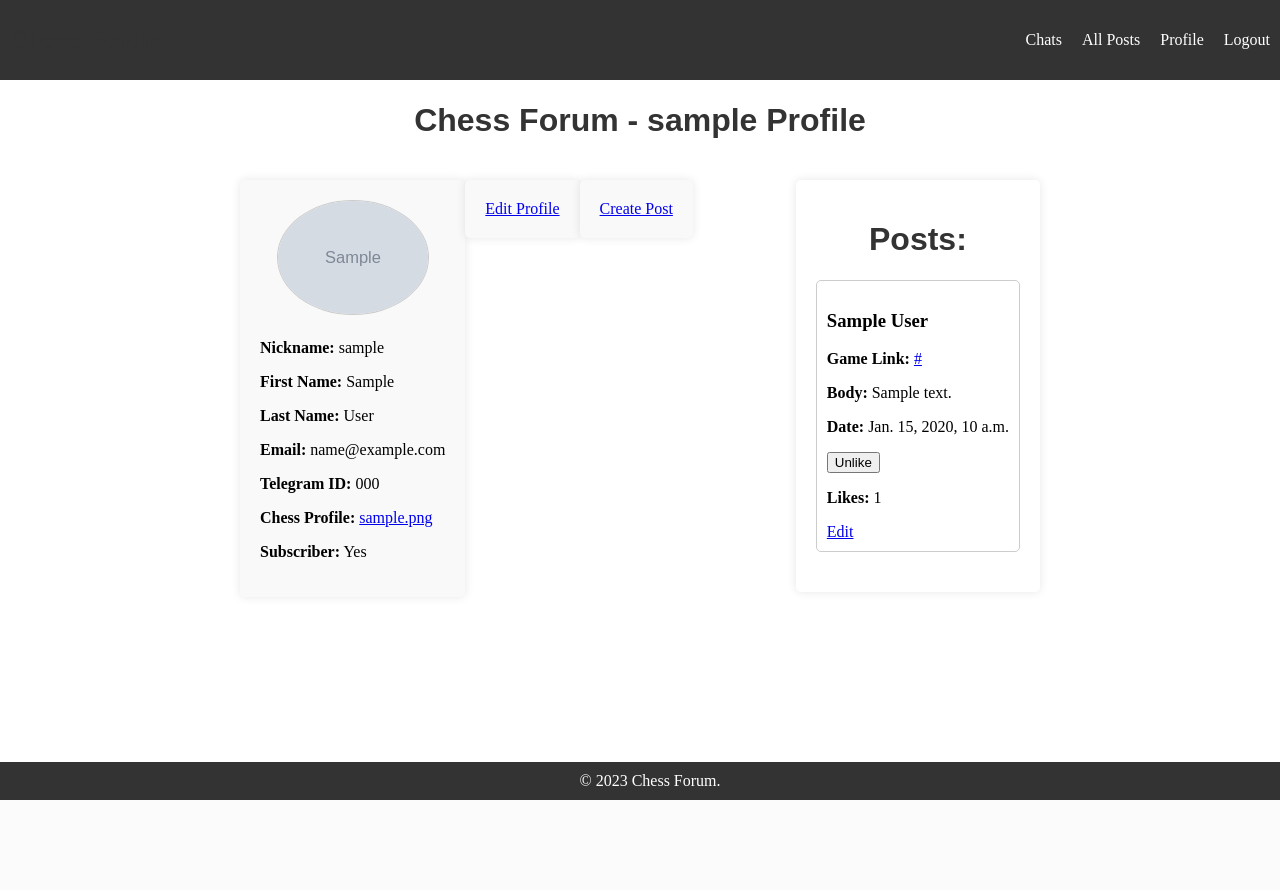
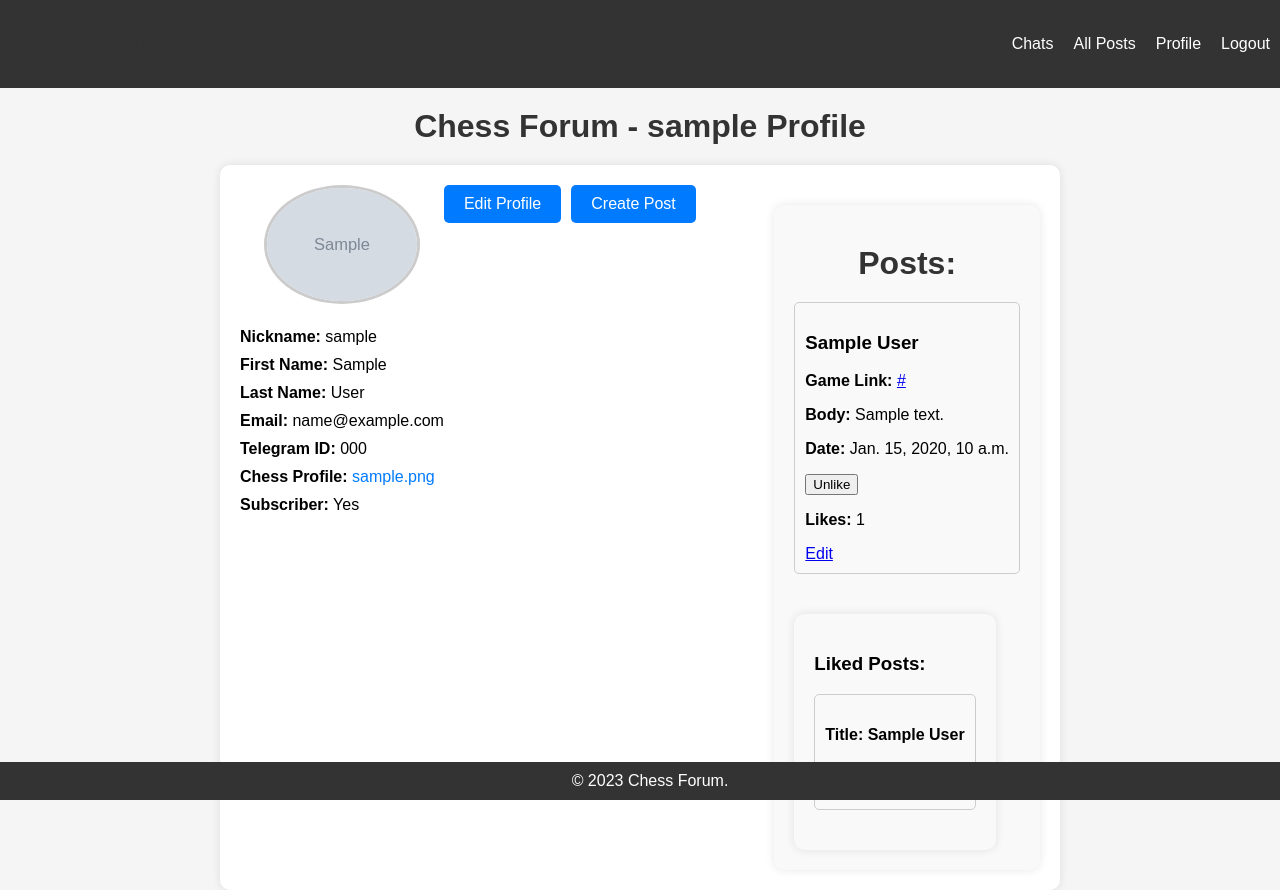
Before and after one commit to YuriiDorosh/chess-forum, a Django app: page /users/profile/00000000-0000-0000-0000-000000000001 in a window 1280 px wide. Before the commit the page ends 800 px from the top, so only its background shows below. Run offline with Django 4.2, Linux system fonts and the light colour scheme; a user stored in the database is signed in; tables that the repository leaves empty hold one stand-in row (values such as "Sample post"); grey boxes marked "Sample" are stand-in pictures.

Commit message:
UPDATE: profile template(liked posts)

```diff
--- a/src/apps/core/templates/users/profile.html
+++ b/src/apps/core/templates/users/profile.html
@@ -2,23 +2,26 @@
 {% load custom_filters %}
 {% block content %}
 <style>
+    body {
+        font-family: Arial, sans-serif;
+        background-color: #f5f5f5;
+        margin: 0;
+        padding: 0;
+    }
+
     h1 {
         text-align: center;
-        font-family: Arial, sans-serif;
         color: #333;
+        margin: 20px 0;
     }
 
     .profile-container {
         max-width: 800px;
         margin: 0 auto;
+        background-color: #fff;
+        box-shadow: 0 0 10px rgba(0, 0, 0, 0.1);
+        border-radius: 10px;
         padding: 20px;
-    }
-
-    .profile-info {
-        background-color: #f9f9f9;
-        padding: 20px;
-        border-radius: 5px;
-        box-shadow: 0 0 10px rgba(0, 0, 0, 0.1);
     }
 
     .profile-avatar {
@@ -29,15 +32,50 @@
     .profile-avatar img {
         max-width: 150px;
         max-height: 150px;
-        border: 1px solid #ccc;
+        border: 3px solid #ccc;
         border-radius: 50%;
     }
 
+    .profile-info p {
+        margin: 10px 0;
+        font-size: 16px;
+    }
+
+    .profile-info strong {
+        font-weight: bold;
+    }
+
+    .profile-info a {
+        text-decoration: none;
+        color: #007bff;
+    }
+
+    .profile-info a:hover {
+        text-decoration: underline;
+    }
+
+    .profile-info .btn {
+        display: inline-block;
+        padding: 10px 20px;
+        background-color: #007bff;
+        color: #fff;
+        border: none;
+        border-radius: 5px;
+        margin-right: 10px;
+        text-decoration: none;
+        font-size: 16px;
+    }
+
+    .profile-info .btn:hover {
+        background-color: #0056b3;
+    }
+
     .profile-posts {
-        background-color: #fff;
-        border-radius: 5px;
+        background-color: #f9f9f9;
+        border-radius: 10px;
         box-shadow: 0 0 10px rgba(0, 0, 0, 0.1);
         padding: 20px;
+        margin-top: 20px;
     }
 
     .post {
@@ -59,6 +97,7 @@
         clear: both;
     }
 </style>
+
     <h1>Chess Forum - {{ user.username }} Profile</h1>
     <div class="profile-container">
         <div class="profile-info left">
@@ -128,7 +167,19 @@
 
             </div>
             {% endfor %}
+            <div class="profile-posts left">
+                <h3>Liked Posts:</h3>
+                {% for post in liked_posts %}
+                <div class="post">
+                    <h4>Title: {{ post.title }}</h4>
+                    <p><a href="{% url 'users:profile' post.user.id %}">Profile of {{ post.user.username }}</a></p>
+                </div>
+                {% endfor %}
+            </div>
+
+
         </div>
+
         <div class="clear"></div>
     </div>
 {% endblock %}
```
